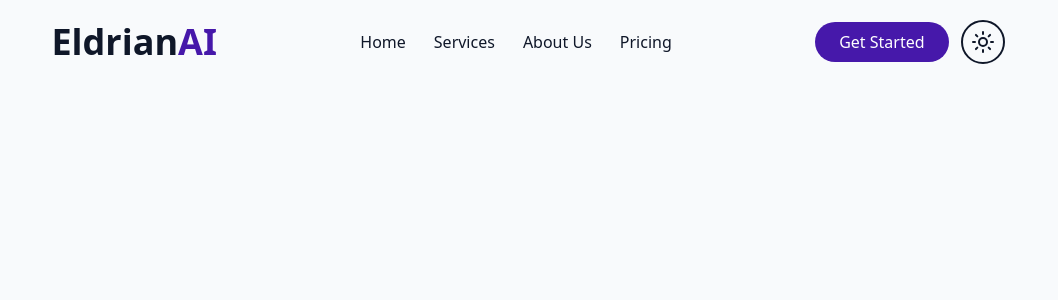
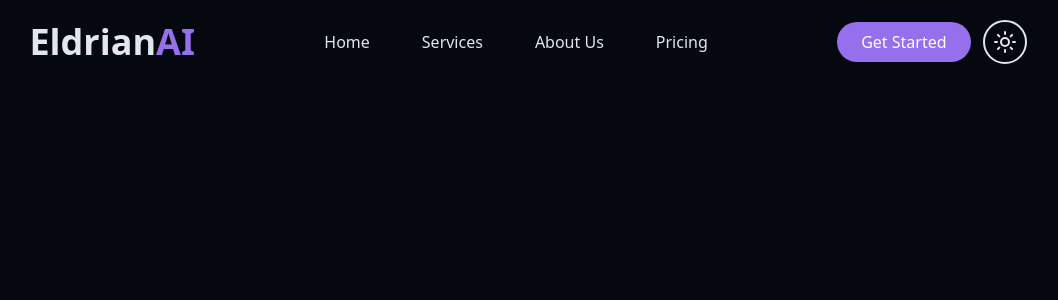
Before and after one commit to eldrianayera/SaaS-Landing-Page, a React (Vite) app: page / in a window 1280 px wide. Shown: the top 300 px of the page, without its empty margins (112-1170 px from the left). Built offline with nearby package versions, Linux system fonts and the light colour scheme.

Commit message:
complete toggle functionality

```diff
--- a/src/components/ThemeToggle.jsx
+++ b/src/components/ThemeToggle.jsx
@@ -4,13 +4,26 @@ import { useEffect, useState } from "react";
 export const ThemeToggle = () => {
   const [isDarkMode, setIsDarkMode] = useState(true);
 
-  useEffect(() => {}, []);
+  useEffect(() => {
+    const storedTheme = localStorage.getItem("theme");
+    if (storedTheme === "light") {
+      document.documentElement.classList.remove("dark");
+      localStorage.setItem("theme", "light");
+      setIsDarkMode(false);
+    } else {
+      localStorage.setItem("theme", "dark");
+      document.documentElement.classList.add("dark");
+      setIsDarkMode(true);
+    }
+  }, []);
 
   const themeToggle = () => {
     if (isDarkMode) {
       document.documentElement.classList.remove("dark");
+      localStorage.setItem("theme", "light");
       setIsDarkMode(false);
     } else {
+      localStorage.setItem("theme", "dark");
       document.documentElement.classList.add("dark");
       setIsDarkMode(true);
     }
@@ -21,7 +34,11 @@ export const ThemeToggle = () => {
       className="border-foreground border-2 p-2 rounded-full "
       onClick={themeToggle}
     >
-      {isDarkMode ? <Sun className="w-6 h-6" /> : <Moon className="w-6 h-6" />}
+      {isDarkMode ? (
+        <Sun className="w-6 h-6 hover:text-yellow-300" />
+      ) : (
+        <Moon className="w-6 h-6 hover:text-yellow-300" />
+      )}
     </button>
   );
 };
--- a/src/index.css
+++ b/src/index.css
@@ -84,7 +84,8 @@
 
 @utility text-glow {
   @apply relative;
-  text-shadow: 0 0 10px rgba(255, 45, 241, 0.5);
+  text-shadow: 0 0 5px rgba(255, 45, 241, 0.6), 0 0 10px rgba(255, 45, 241, 0.7),
+    0 0 20px rgba(255, 45, 241, 0.8), 0 0 40px rgba(255, 45, 241, 0.9);
 }
 
 @utility card-hover {
--- a/src/pages/NavBar.jsx
+++ b/src/pages/NavBar.jsx
@@ -9,11 +9,19 @@ export const NavBar = () => {
           Eldrian<span className="text-primary font-extrabold">AI</span>
         </a>
       </div>
-      <div className="flex gap-7">
-        <a href="#hero">Home</a>
-        <a href="#services">Services</a>
-        <a href="#about">About Us</a>
-        <a href="#pricing">Pricing</a>
+      <div className="flex gap-9">
+        <a className="rounded-full py px-2" href="#hero">
+          Home
+        </a>
+        <a className="rounded-full py px-2" href="#services">
+          Services
+        </a>
+        <a className="rounded-full py px-2" href="#about">
+          About Us
+        </a>
+        <a className="rounded-full py px-2" href="#pricing">
+          Pricing
+        </a>
       </div>
       <div className="flex items-center gap-3">
         <button className="primary-button">Get Started</button>
```
